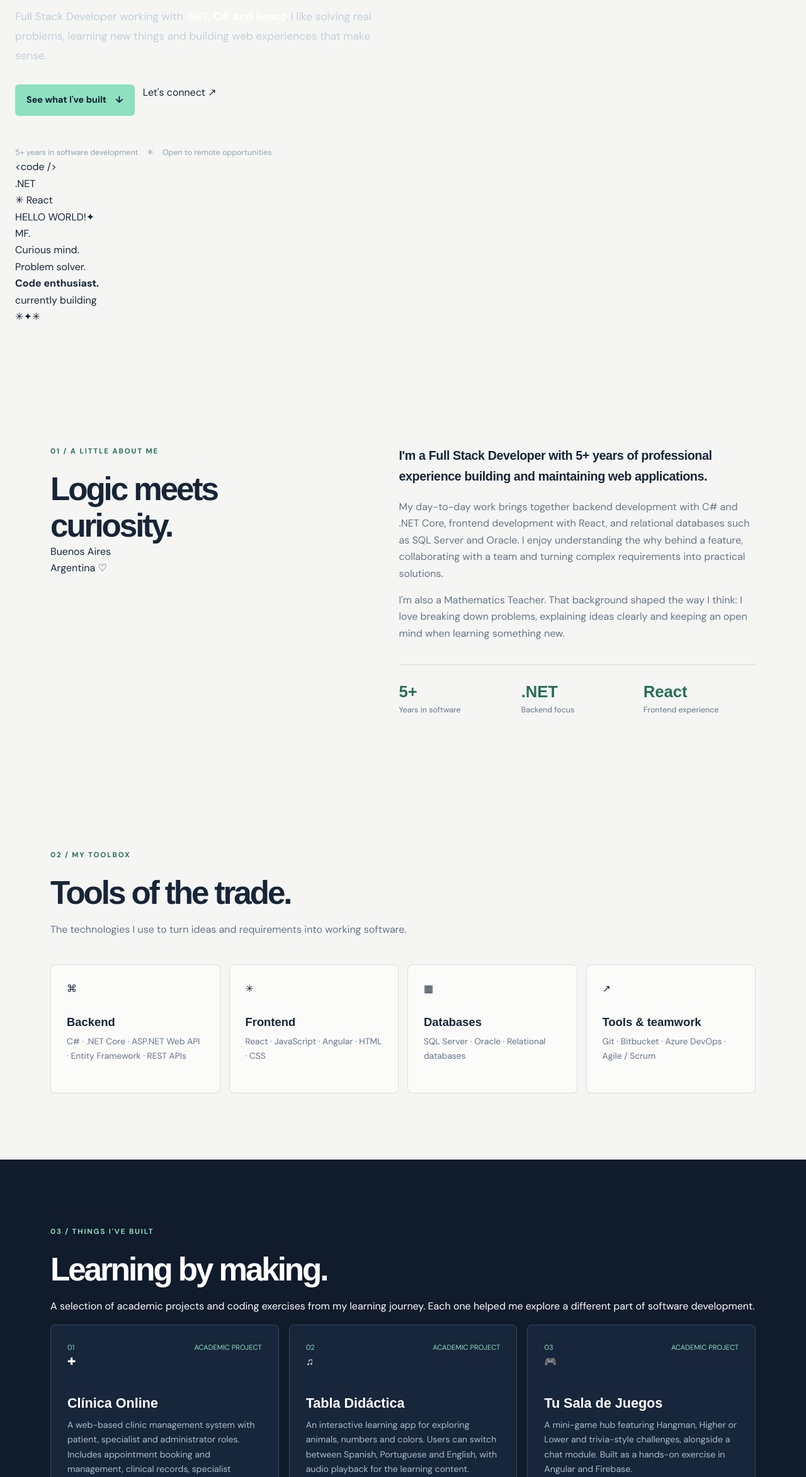
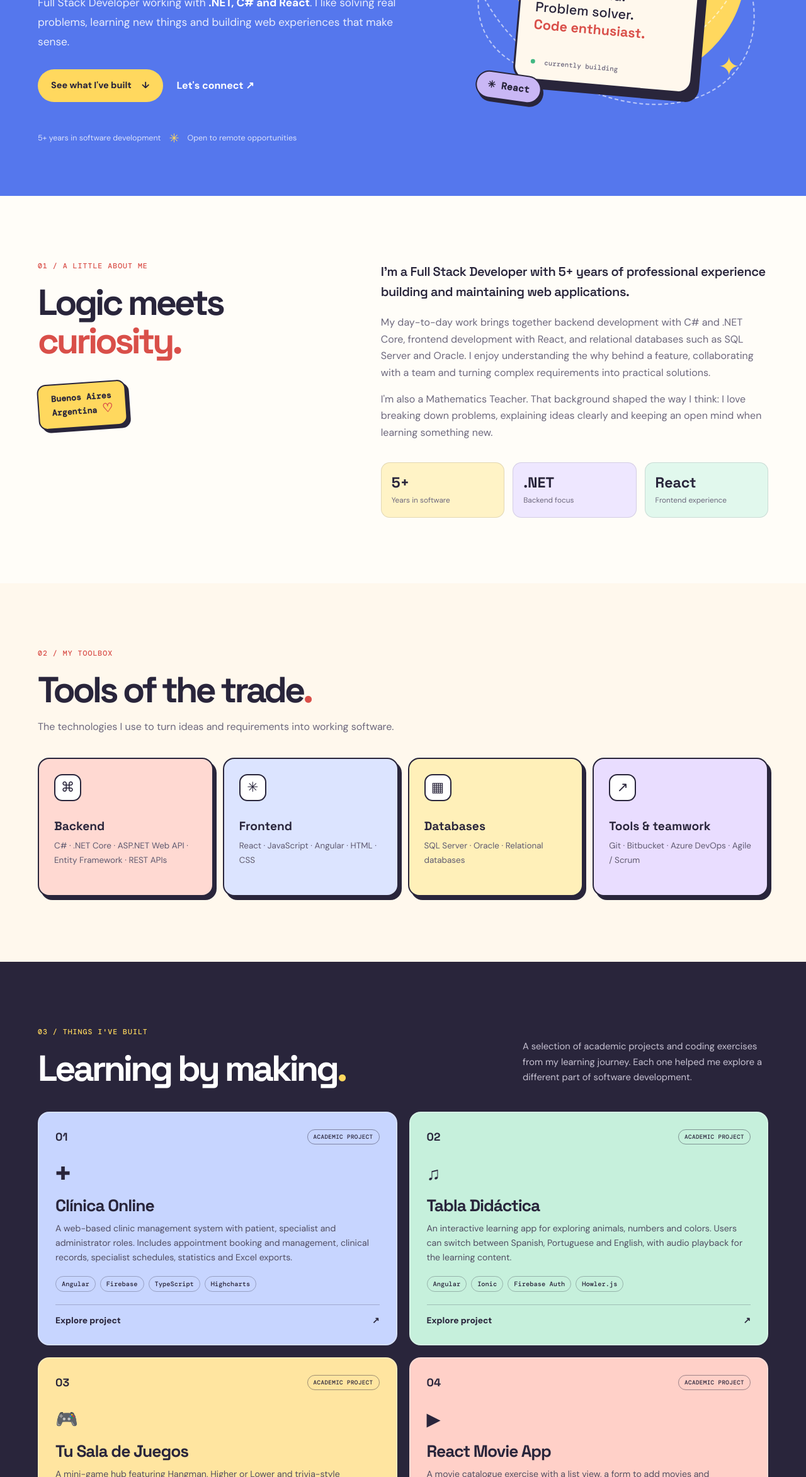
Before and after one commit to macarenaferrero/Portfolio, a plain HTML site: page index.html in a window 1280 px wide. Shown: the part 455-2800 px from the top of the page at 63% size. Drawn offline with nearby package versions, Linux system fonts and the light colour scheme.

Commit message:
Add playful colorful responsive portfolio styling

```diff
--- a/css/styles.css
+++ b/css/styles.css
@@ -1,119 +1,158 @@
 :root {
-  --ink: #172538;
-  --muted: #667487;
-  --navy: #101b2b;
-  --navy-soft: #17263a;
-  --paper: #f5f6f3;
+  --ink: #29253b;
+  --muted: #6d687d;
+  --cream: #fff8ed;
   --white: #ffffff;
-  --mint: #8de0c0;
-  --mint-dark: #276e5a;
-  --line: rgba(23, 37, 56, .13);
-  --font-body: "DM Sans", sans-serif;
-  --font-display: "Manrope", sans-serif;
+  --coral: #ff6b5f;
+  --coral-dark: #d94f49;
+  --blue: #5577ed;
+  --yellow: #ffd85e;
+  --mint: #9be3c1;
+  --lilac: #c9b7f5;
+  --line: rgba(41, 37, 59, .13);
+  --body: "DM Sans", sans-serif;
+  --display: "Space Grotesk", sans-serif;
+  --mono: "DM Mono", monospace;
 }
 * { box-sizing: border-box; }
-html { scroll-behavior: smooth; scroll-padding-top: 88px; }
-body { margin: 0; color: var(--ink); background: var(--paper); font-family: var(--font-body); line-height: 1.65; }
+html { scroll-behavior: smooth; scroll-padding-top: 82px; }
+body { margin: 0; color: var(--ink); background: var(--cream); font-family: var(--body); line-height: 1.65; }
 a { color: inherit; text-decoration: none; }
-a:focus-visible { outline: 3px solid var(--mint); outline-offset: 4px; }
-.container { width: min(1120px, calc(100% - 48px)); margin: 0 auto; }
-.site-header { position: sticky; top: 0; z-index: 10; background: rgba(16, 27, 43, .96); backdrop-filter: blur(12px); }
+a:focus-visible { outline: 3px solid var(--blue); outline-offset: 4px; }
+.container { width: min(1160px, calc(100% - 48px)); margin: 0 auto; }
+.site-header { position: sticky; top: 0; z-index: 10; background: rgba(255,248,237,.93); backdrop-filter: blur(14px); border-bottom: 1px solid rgba(41,37,59,.08); }
 .nav { height: 76px; display: flex; align-items: center; justify-content: space-between; }
-.brand { color: var(--white); font: 800 1.45rem var(--font-display); letter-spacing: -.08em; }
-.brand span { color: var(--mint); }
-.nav-links { display: flex; align-items: center; gap: 34px; color: #d4dce5; font-size: .88rem; }
+.brand { color: var(--ink); font: 700 1.65rem var(--display); letter-spacing: -.09em; }
+.brand span { color: var(--coral); margin-left: 3px; }
+.nav-links { display: flex; align-items: center; gap: 34px; font-size: .9rem; font-weight: 700; }
 .nav-links a { transition: color .2s ease; }
-.nav-links a:hover, .footer a:hover { color: var(--mint); }
-.nav-contact { border: 1px solid rgba(255,255,255,.28); border-radius: 999px; padding: 9px 16px; }
-.hero { min-height: 650px; display: grid; grid-template-columns: 1.35fr .8fr; align-items: center; gap: 72px; padding-top: 72px; padding-bottom: 86px; }
-.eyebrow { margin: 0 0 22px; color: var(--mint); font-size: .72rem; font-weight: 700; letter-spacing: .16em; }
-.status-dot { display: inline-block; width: 8px; height: 8px; margin-right: 8px; border-radius: 50%; background: var(--mint); box-shadow: 0 0 0 4px rgba(141,224,192,.13); vertical-align: 1px; }
-.hero h1 { margin: 0; color: var(--white); font: 800 clamp(2.8rem, 6vw, 5.25rem)/1.08 var(--font-display); letter-spacing: -.065em; }
-.accent { color: var(--mint); }
-.hero-lead { max-width: 610px; margin: 28px 0 30px; color: #c3ceda; font-size: 1.08rem; line-height: 1.8; }
-.hero-lead strong { color: var(--white); font-weight: 600; }
-.hero-actions { display: flex; flex-wrap: wrap; gap: 13px; }
-.button { display: inline-flex; align-items: center; gap: 14px; border-radius: 6px; padding: 13px 18px; font-size: .9rem; font-weight: 700; transition: transform .2s ease, background .2s ease; }
-.button:hover { transform: translateY(-2px); }
-.button-primary { background: var(--mint); color: var(--navy); }
-.button-primary:hover { background: #a7efd3; }
-.button-secondary { border: 1px solid rgba(255,255,255,.24); color: var(--white); }
-.button-secondary:hover { background: rgba(255,255,255,.08); }
-.hero-meta { display: flex; align-items: center; gap: 14px; margin-top: 48px; color: #91a0b2; font-size: .78rem; }
-.meta-divider { width: 4px; height: 4px; border-radius: 50%; background: var(--mint); }
-.hero-card { position: relative; overflow: hidden; min-height: 390px; padding: 38px; border: 1px solid rgba(255,255,255,.12); border-radius: 12px; background: linear-gradient(145deg, #1c3048, #142236); box-shadow: 0 28px 70px rgba(0,0,0,.22); }
-.card-orbit { position: absolute; border: 1px solid rgba(141,224,192,.16); border-radius: 50%; }
-.orbit-one { width: 330px; height: 330px; right: -145px; top: -125px; }
-.orbit-two { width: 250px; height: 250px; right: -105px; top: -85px; }
-.profile-mark { display: grid; place-items: center; width: 76px; height: 76px; border: 1px solid rgba(141,224,192,.5); border-radius: 50%; color: var(--mint); font: 800 1.5rem var(--font-display); }
-.card-kicker { margin: 52px 0 8px; color: #8fa2b8; font-size: .68rem; font-weight: 700; letter-spacing: .17em; }
-.hero-card h2 { margin: 0; color: var(--white); font: 700 2.15rem/1.2 var(--font-display); letter-spacing: -.04em; }
-.focus-tags { display: flex; flex-wrap: wrap; gap: 8px; margin-top: 22px; }
-.focus-tags span { padding: 5px 10px; border: 1px solid rgba(255,255,255,.17); border-radius: 4px; color: #d9e4ed; font-size: .75rem; }
-.card-bottom { position: absolute; bottom: 28px; color: #9aabbd; font-size: .75rem; }
-.section { padding-top: 105px; padding-bottom: 105px; }
-.section-light { background: #fff; }
-.eyebrow-dark { color: var(--mint-dark); }
-.section-title { margin: 0; font: 800 clamp(2.2rem, 4vw, 3.5rem)/1.12 var(--font-display); letter-spacing: -.06em; }
-.accent-dark { color: var(--mint-dark); }
-.about-grid { display: grid; grid-template-columns: .9fr 1.1fr; gap: 90px; }
+.nav-links a:hover, .text-link:hover, .footer a:hover { color: var(--coral-dark); }
+.nav-contact { background: var(--ink); color: white; padding: 10px 18px; border-radius: 999px; }
+.nav-contact:hover { color: var(--yellow) !important; }
+.hero { position: relative; overflow: hidden; background: var(--blue); color: white; }
+.hero-grid { min-height: 650px; display: grid; grid-template-columns: 1.1fr .9fr; align-items: center; gap: 50px; padding-top: 68px; padding-bottom: 76px; }
+.eyebrow { margin: 0 0 20px; color: var(--yellow); font: 500 .72rem var(--mono); letter-spacing: .09em; }
+.eyebrow-dark { color: var(--coral-dark); }
+.status-dot, .tiny-dot { display: inline-block; width: 8px; height: 8px; margin-right: 8px; border-radius: 50%; background: var(--mint); vertical-align: 1px; }
+.hero h1 { margin: 0; font: 700 clamp(3.2rem, 6.2vw, 5.8rem)/.99 var(--display); letter-spacing: -.075em; }
+.highlight { color: var(--yellow); }
+.hero-lead { max-width: 570px; margin: 28px 0; color: rgba(255,255,255,.87); font-size: 1.08rem; line-height: 1.8; }
+.hero-lead strong { color: white; }
+.hero-actions { display: flex; align-items: center; flex-wrap: wrap; gap: 22px; }
+.button { display: inline-flex; align-items: center; gap: 16px; border-radius: 999px; padding: 14px 21px; font-size: .9rem; font-weight: 800; transition: transform .2s ease, box-shadow .2s ease; }
+.button:hover { transform: translateY(-3px) rotate(-1deg); box-shadow: 0 9px 0 rgba(41,37,59,.16); }
+.button-primary { background: var(--yellow); color: var(--ink); }
+.text-link { color: white; font-weight: 700; }
+.hero-meta { display: flex; align-items: center; gap: 13px; margin-top: 42px; color: rgba(255,255,255,.78); font-size: .78rem; }
+.meta-star { color: var(--yellow); font-size: 1.2rem; }
+.hero-art { position: relative; min-height: 480px; display: grid; place-items: center; }
+.sun-shape { position: absolute; width: 370px; height: 370px; border-radius: 50%; background: var(--yellow); right: 7%; top: 8%; }
+.orbit { position: absolute; border: 2px dashed rgba(255,255,255,.6); border-radius: 50%; transform: rotate(-22deg); }
+.orbit-a { width: 440px; height: 300px; }
+.orbit-b { width: 500px; height: 355px; transform: rotate(35deg); }
+.profile-card { position: relative; z-index: 2; width: 285px; min-height: 350px; padding: 24px; background: var(--cream); color: var(--ink); border: 3px solid var(--ink); border-radius: 22px; box-shadow: 12px 13px 0 var(--ink); transform: rotate(5deg); }
+.profile-top { display: flex; justify-content: space-between; font: 500 .68rem var(--mono); letter-spacing: .08em; }
+.profile-top span:last-child { color: var(--coral); font-size: 1.2rem; }
+.profile-initials { margin-top: 37px; font: 700 5.2rem/.9 var(--display); letter-spacing: -.1em; }
+.profile-initials span { color: var(--coral); }
+.profile-caption { margin-top: 27px; font: 500 1.35rem/1.3 var(--display); }
+.profile-caption b { color: var(--coral-dark); }
+.profile-bottom { position: absolute; bottom: 20px; font: 500 .68rem var(--mono); color: var(--muted); }
+.tiny-dot { width: 7px; height: 7px; background: #42b883; }
+.sticker { position: absolute; z-index: 3; padding: 10px 17px; border: 2px solid var(--ink); border-radius: 999px; color: var(--ink); font: 700 .95rem var(--mono); box-shadow: 4px 5px 0 var(--ink); }
+.sticker-code { top: 10%; left: 4%; background: var(--mint); transform: rotate(-12deg); }
+.sticker-dotnet { right: 0; top: 24%; background: var(--coral); transform: rotate(12deg); }
+.sticker-react { bottom: 9%; left: 7%; background: var(--lilac); transform: rotate(8deg); }
+.spark { position: absolute; z-index: 2; color: white; }
+.spark-one { top: 5%; right: 14%; font-size: 2rem; }
+.spark-two { bottom: 13%; right: 9%; color: var(--yellow); font-size: 2.6rem; }
+.spark-three { top: 46%; left: -1%; color: var(--mint); font-size: 1.8rem; }
+.section { padding-top: 104px; padding-bottom: 104px; }
+.about-section { background: #fffdf8; }
+.about-grid { display: grid; grid-template-columns: .85fr 1.15fr; gap: 90px; }
+.section-title { margin: 0; font: 700 clamp(2.5rem, 4.5vw, 4rem)/1.06 var(--display); letter-spacing: -.07em; }
+.coral-text { color: var(--coral-dark); }
 .about-copy p { color: var(--muted); }
-.large-copy { margin-top: 0; color: var(--ink) !important; font: 600 1.23rem/1.65 var(--font-display); letter-spacing: -.02em; }
-.about-facts { display: grid; grid-template-columns: repeat(3,1fr); gap: 16px; margin-top: 36px; padding-top: 28px; border-top: 1px solid var(--line); }
-.about-facts div { display: flex; flex-direction: column; gap: 4px; }
-.about-facts strong { color: var(--mint-dark); font: 800 1.6rem var(--font-display); }
-.about-facts span { color: var(--muted); font-size: .78rem; }
-.section-intro { max-width: 580px; margin: 17px 0 38px; color: var(--muted); }
-.skills-grid { display: grid; grid-template-columns: repeat(4,1fr); gap: 14px; margin-top: 42px; }
-.skill-card { min-height: 205px; padding: 25px; border: 1px solid var(--line); border-radius: 8px; background: rgba(255,255,255,.58); }
-.skill-number { color: var(--mint-dark); font-size: .72rem; font-weight: 700; letter-spacing: .1em; }
-.skill-card h3 { margin: 28px 0 8px; font: 700 1.15rem var(--font-display); }
-.skill-card p { margin: 0; color: var(--muted); font-size: .86rem; line-height: 1.7; }
-.projects-section { background: var(--navy); color: var(--white); }
-.projects-section .section-intro { color: #a8b6c5; }
-.project-grid { display: grid; grid-template-columns: repeat(3,1fr); gap: 16px; }
-.project-card { display: flex; flex-direction: column; min-height: 270px; padding: 26px; border: 1px solid rgba(255,255,255,.14); border-radius: 8px; background: var(--navy-soft); transition: transform .2s ease, border-color .2s ease; }
-.project-card:hover { transform: translateY(-4px); border-color: rgba(141,224,192,.6); }
-.project-featured { background: linear-gradient(145deg, #203b50, #192b40); }
-.project-topline { display: flex; justify-content: space-between; gap: 12px; color: var(--mint); font-size: .7rem; }
-.project-type { color: #9eafc1; text-align: right; }
-.project-card h3 { margin: 40px 0 10px; font: 700 1.35rem var(--font-display); }
-.project-card p { margin: 0 0 25px; color: #aebdcb; font-size: .88rem; }
-.project-card a { margin-top: auto; color: var(--mint); font-size: .85rem; font-weight: 700; }
-.all-projects { display: inline-block; margin-top: 32px; color: var(--mint); font-size: .9rem; font-weight: 700; }
-.contact-wrap { display: grid; grid-template-columns: 1fr .8fr; align-items: center; gap: 100px; }
-.contact-wrap .large-copy { max-width: 450px; margin-top: 22px; color: var(--muted) !important; }
-.contact-links { display: flex; flex-direction: column; }
-.contact-links a { display: flex; justify-content: space-between; padding: 20px 0; border-bottom: 1px solid var(--line); font: 700 1.1rem var(--font-display); }
-.contact-links a:hover { color: var(--mint-dark); }
-.footer { padding: 24px 0; background: var(--navy); color: #9eafc1; }
+.large-copy { margin-top: 0; color: var(--ink) !important; font: 600 1.25rem/1.6 var(--display); letter-spacing: -.025em; }
+.about-sticker { display: inline-block; margin-top: 34px; padding: 13px 20px; background: var(--yellow); border: 2px solid var(--ink); border-radius: 14px; box-shadow: 5px 5px 0 var(--ink); font: 700 .83rem/1.3 var(--mono); transform: rotate(-4deg); }
+.about-sticker span { color: var(--coral-dark); font-size: 1.2rem; }
+.about-facts { display: grid; grid-template-columns: repeat(3,1fr); gap: 13px; margin-top: 34px; }
+.fact { display: flex; flex-direction: column; gap: 4px; padding: 16px; border-radius: 14px; border: 1px solid var(--line); }
+.fact strong { font: 700 1.45rem var(--display); }
+.fact span { color: var(--muted); font-size: .74rem; }
+.fact-yellow { background: #fff3c6; }.fact-lilac { background: #eee7ff; }.fact-mint { background: #e1f8ed; }
+.skills-section { background: var(--cream); }
+.section-intro { max-width: 590px; margin: 15px 0 36px; color: var(--muted); }
+.skills-grid { display: grid; grid-template-columns: repeat(4,1fr); gap: 15px; }
+.skill-card { min-height: 220px; padding: 24px; border: 2px solid var(--ink); border-radius: 18px; box-shadow: 5px 6px 0 var(--ink); transition: transform .2s ease, box-shadow .2s ease; }
+.skill-card:hover { transform: translateY(-5px) rotate(-1deg); box-shadow: 8px 10px 0 var(--ink); }
+.skill-coral { background: #ffd9d2; }.skill-blue { background: #dce4ff; }.skill-yellow { background: #fff0b9; }.skill-lilac { background: #e9ddff; }
+.skill-icon { display: grid; place-items: center; width: 43px; height: 43px; border: 2px solid var(--ink); border-radius: 13px; background: white; font-size: 1.35rem; }
+.skill-card h3 { margin: 27px 0 8px; font: 700 1.2rem var(--display); }
+.skill-card p { margin: 0; color: #5f5a70; font-size: .84rem; line-height: 1.7; }
+.projects-section { background: var(--ink); color: white; }
+.projects-heading { display: flex; align-items: end; justify-content: space-between; gap: 40px; margin-bottom: 38px; }
+.projects-section .section-title { color: white; }
+.yellow-text { color: var(--yellow); }
+.projects-note { max-width: 390px; margin: 0 0 5px; color: #c8c3d3; font-size: .92rem; }
+.project-grid { display: grid; grid-template-columns: repeat(2,1fr); gap: 19px; }
+.project-card { display: flex; flex-direction: column; min-height: 365px; padding: 26px; border: 2px solid rgba(255,255,255,.25); border-radius: 18px; color: var(--ink); transition: transform .2s ease; }
+.project-card:hover { transform: translateY(-5px) rotate(-.4deg); }
+.project-clinic { background: #c7d5ff; }.project-table { background: #c6f0dc; }.project-games { background: #ffe5a0; }.project-react { background: #ffd0c8; }
+.project-topline { display: flex; align-items: center; justify-content: space-between; gap: 12px; }
+.project-number { font: 700 1.1rem var(--display); }
+.project-label { padding: 5px 9px; border: 1px solid rgba(41,37,59,.45); border-radius: 999px; font: 500 .58rem var(--mono); letter-spacing: .04em; }
+.project-emoji { margin-top: 23px; font-size: 1.8rem; }
+.project-card h3 { margin: 9px 0 8px; font: 700 1.65rem var(--display); letter-spacing: -.04em; }
+.project-card p { margin: 0 0 18px; color: #514d62; font-size: .88rem; line-height: 1.65; }
+.project-tags { display: flex; flex-wrap: wrap; gap: 7px; margin: auto 0 20px; }
+.project-tags span { padding: 5px 9px; border: 1px solid rgba(41,37,59,.3); border-radius: 999px; font: 500 .65rem var(--mono); }
+.project-card a { display: flex; justify-content: space-between; align-items: center; padding-top: 13px; border-top: 1px solid rgba(41,37,59,.24); font-weight: 800; font-size: .86rem; }
+.project-card a:hover { color: var(--coral-dark); }
+.all-projects { display: inline-block; margin-top: 30px; color: var(--yellow); font-weight: 700; }
+.contact-section { background: var(--mint); }
+.contact-wrap { display: grid; grid-template-columns: 1fr .85fr; align-items: center; gap: 90px; }
+.contact-wrap .large-copy { max-width: 460px; margin-top: 20px; color: #4d6b5d !important; }
+.contact-card { padding: 20px 26px; background: var(--cream); border: 2px solid var(--ink); border-radius: 18px; box-shadow: 8px 9px 0 var(--ink); }
+.contact-card a { display: flex; align-items: center; gap: 13px; padding: 17px 0; border-bottom: 1px solid var(--line); font: 700 1.02rem var(--display); }
+.contact-card a span { display: grid; place-items: center; width: 32px; height: 32px; background: var(--yellow); border-radius: 10px; }
+.contact-card a b { margin-left: auto; color: var(--coral-dark); }
+.contact-card a:hover { color: var(--coral-dark); }
+.contact-note { margin: 18px 0 2px; color: var(--muted); font: 500 .68rem var(--mono); }
+.footer { padding: 24px 0; background: var(--ink); color: #d0ccda; }
 .footer-inner { display: flex; align-items: center; justify-content: space-between; gap: 20px; }
+.footer .brand { color: white; }.footer .brand span { color: var(--yellow); }
 .footer p, .footer a:not(.brand) { margin: 0; font-size: .78rem; }
-@media (max-width: 850px) {
-  .hero { grid-template-columns: 1fr; gap: 42px; padding-top: 72px; }
-  .hero-card { max-width: 480px; min-height: 340px; }
-  .about-grid, .contact-wrap { grid-template-columns: 1fr; gap: 35px; }
+@media (max-width: 900px) {
+  .hero-grid { grid-template-columns: 1fr; gap: 20px; padding-top: 65px; }
+  .hero-art { min-height: 440px; }
+  .about-grid, .contact-wrap { grid-template-columns: 1fr; gap: 38px; }
   .skills-grid { grid-template-columns: repeat(2,1fr); }
-  .project-grid { grid-template-columns: 1fr; }
-  .project-card { min-height: 230px; }
+  .projects-heading { align-items: start; flex-direction: column; gap: 15px; }
 }
-@media (max-width: 560px) {
-  .container { width: min(100% - 36px, 1120px); }
+@media (max-width: 600px) {
+  .container { width: min(100% - 36px, 1160px); }
   .nav { height: 68px; }
-  .nav-links { gap: 14px; font-size: .76rem; }
+  .nav-links { gap: 13px; font-size: .76rem; }
   .nav-links a:nth-child(2), .nav-links a:nth-child(3) { display: none; }
-  .nav-contact { padding: 7px 11px; }
-  .hero { min-height: auto; padding-top: 68px; padding-bottom: 70px; }
-  .hero h1 { font-size: clamp(2.65rem, 13vw, 4rem); }
-  .hero-lead { font-size: 1rem; }
-  .hero-meta { align-items: flex-start; flex-direction: column; gap: 8px; margin-top: 32px; }
-  .meta-divider { display: none; }
-  .hero-card { min-height: 330px; padding: 28px; }
+  .nav-contact { padding: 8px 12px; }
+  .hero-grid { min-height: auto; padding-top: 65px; padding-bottom: 50px; }
+  .hero h1 { font-size: clamp(3rem, 14vw, 4.5rem); }
+  .hero-lead { font-size: .98rem; }
+  .hero-meta { align-items: flex-start; flex-wrap: wrap; gap: 9px; margin-top: 30px; }
+  .hero-art { min-height: 380px; transform: scale(.9); transform-origin: top center; margin-bottom: -35px; }
+  .sun-shape { width: 290px; height: 290px; right: 7%; }
+  .profile-card { width: 250px; min-height: 315px; }
+  .profile-initials { font-size: 4.5rem; }
+  .sticker-code { left: 0; }.sticker-dotnet { right: -2%; }
   .section { padding-top: 76px; padding-bottom: 76px; }
-  .skills-grid { grid-template-columns: 1fr; }
-  .skill-card { min-height: 170px; }
-  .about-facts { gap: 10px; }
-  .about-facts span { font-size: .7rem; }
+  .skills-grid, .project-grid { grid-template-columns: 1fr; }
+  .skill-card { min-height: 185px; }
+  .about-facts { gap: 8px; }
+  .fact { padding: 12px 9px; }
+  .fact span { font-size: .65rem; }
+  .project-card { min-height: 340px; padding: 22px; }
+  .contact-card { padding: 14px 19px; }
   .footer-inner { flex-wrap: wrap; }
 }
 @media (prefers-reduced-motion: reduce) {
```
